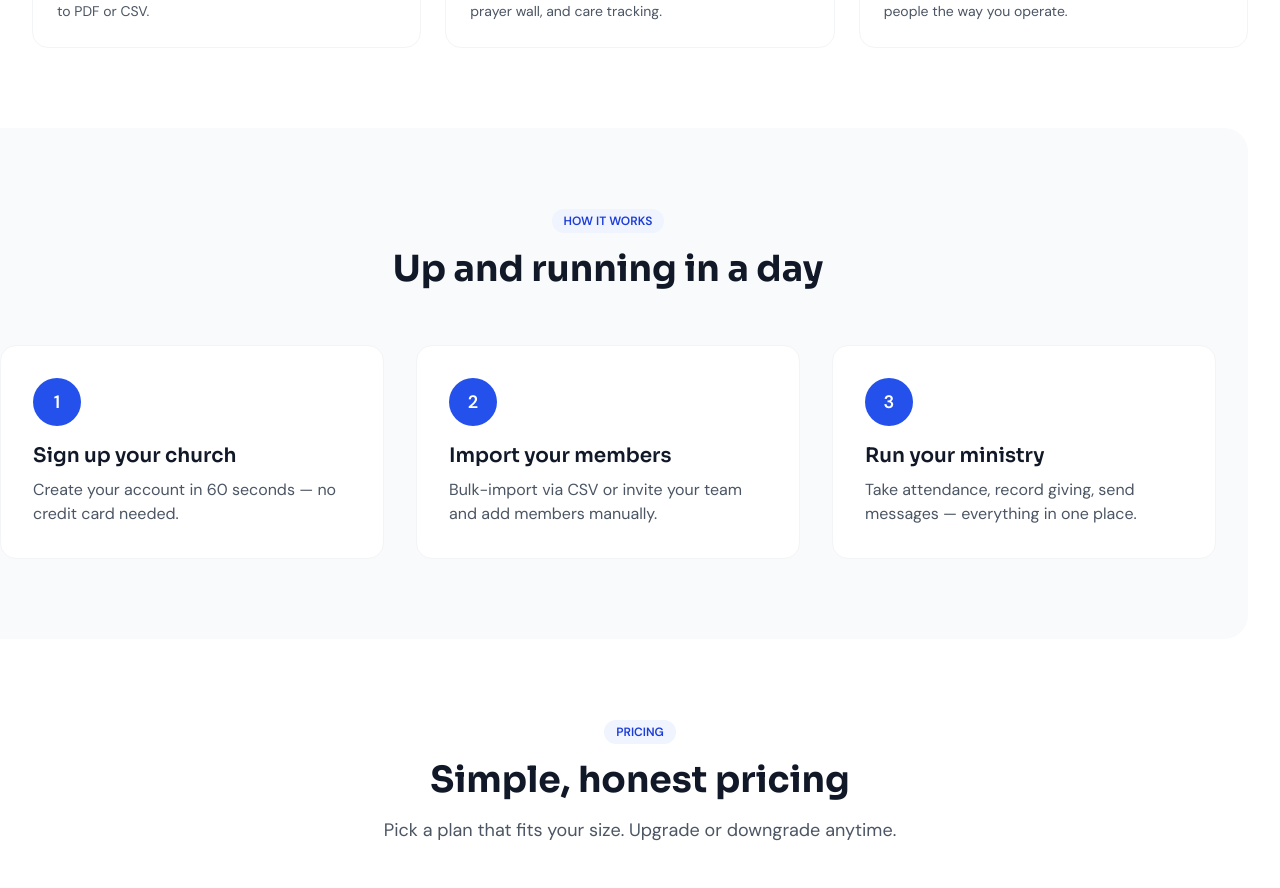
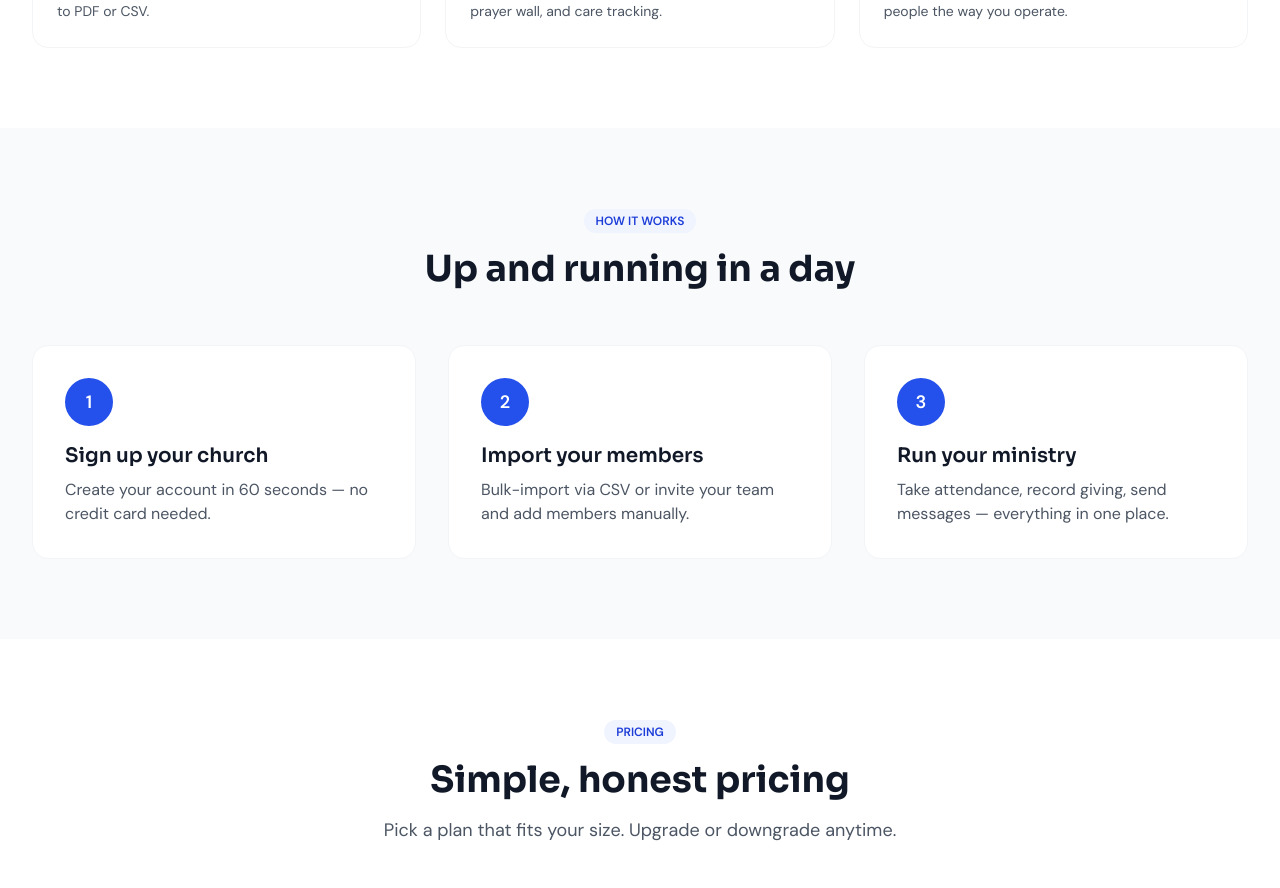
Before and after one commit to dehleh/church-crm, a React (Vite) app in the folder frontend/: page / in a window 1280 px wide. Shown: the part 1800-2688 px from the top of the page. Built offline with nearby package versions, Linux system fonts and the light colour scheme.

Commit message:
fix(landing): full-bleed gray background on How it works section

```diff
--- a/frontend/src/pages/Landing.jsx
+++ b/frontend/src/pages/Landing.jsx
@@ -257,7 +257,8 @@
       </Section>
 
       {/* HOW */}
-      <Section id="how" className="py-20 bg-gray-50 -mx-4 sm:-mx-6 lg:-mx-8 px-4 sm:px-6 lg:px-8 rounded-3xl">
+      <section id="how" className="bg-gray-50 py-20">
+        <div className="max-w-7xl mx-auto px-4 sm:px-6 lg:px-8">
           <div className="text-center max-w-2xl mx-auto mb-14">
             <div className="inline-block px-3 py-1 rounded-full bg-brand-50 text-brand-700 text-xs font-semibold mb-4">HOW IT WORKS</div>
             <h2 className="text-3xl sm:text-4xl font-display font-bold">Up and running in a day</h2>
@@ -273,7 +274,8 @@
               </div>
             ))}
           </div>
-      </Section>
+        </div>
+      </section>
 
       {/* PRICING */}
       <Section id="pricing" className="py-20">
```
Lines whose indentation alone changed are shown as unchanged.
